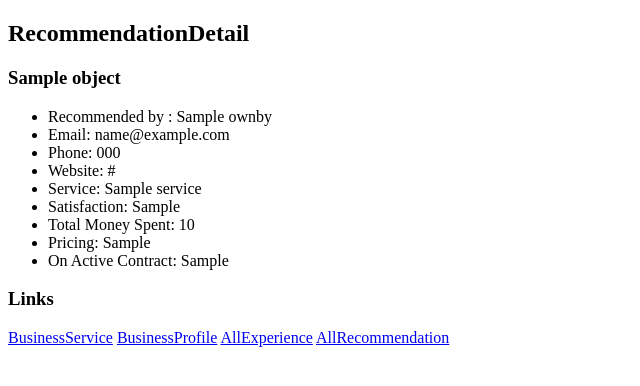
After one commit to koatse/ilikethem, a Django app: template recommend/templates/recommend/recommendation_detail.html in a window 1280 px wide. The commit adds this page. Shown: the top 386 px of the page, without its empty margins (0-640 px from the left). Run offline with Django 3.2, Linux system fonts and the light colour scheme; the template is opened without the code that fills it: most values are stand-ins (such as "Sample title", 1, 10 or a date in 2020).

Commit message:
added Recommendation pages

```diff
--- a/recommend/models.py
+++ b/recommend/models.py
@@ -56,4 +56,4 @@ class Recommendation(models.Model):
      main_reason_to_reuse = models.IntegerField(choices=REUSE_REASON_CHOICES, default = 5)
 
      def __str__(self):
-         return self.name + " (" + self.service.name + ")" + " - " + REUSE_REASON_CHOICES[self.main_reason_to_reuse][1]
+         return self.name + " (" + self.service.name + ")" + " - " + self.get_main_reason_to_reuse_display()
--- /dev/null
+++ b/recommend/templates/recommend/recommendation_detail.html
@@ -0,0 +1,16 @@
+{% extends 'rein/base.html' %}
+{% block content %}
+<h2>RecommendationDetail</h2>
+<h3> {{ object.name }}</h3>
+<ul>
+	<li> Recommended by : {{object.ownby}} </li>
+	<li> Email: {{ object.email }} </li>
+	<li> Phone: {{ object.phone }} </li>
+	<li> Website: {{ object.website }} </li>
+	<li> Service: {{ object.service }} </li>
+	<li> Satisfaction: {{ object.get_satisfaction_display }} </li>
+	<li> Total Money Spent: {{ object.get_total_money_spent_display }} </li>
+	<li> Pricing: {{ object.get_pricing_display }} </li>
+	<li> On Active Contract: {{ object.on_active_contract }} </li>
+</ul>
+{% endblock content %}
--- a/rein/templates/rein/base.html
+++ b/rein/templates/rein/base.html
@@ -23,6 +23,7 @@
 			<a href="{% url 'business:service' %}">BusinessService</a>
 			<a href="{% url 'business:profile' %}">BusinessProfile</a>
 			<a href="{% url 'experience:all' %}">AllExperience</a>
+			<a href="{% url 'recommend:all' %}">AllRecommendation</a>
 		{% endblock footer %}
 	</body>
 
--- a/rein/urls.py
+++ b/rein/urls.py
@@ -20,4 +20,5 @@ urlpatterns = [
     url(r'^admin/', admin.site.urls),
     url(r'^business/', include('business.urls', namespace="business")),
     url(r'^experience/', include('experience.urls', namespace="experience")),
+    url(r'^recommend/', include('recommend.urls', namespace="recommend")),
 ]
```
Also changed, not shown: recommend/templates/recommend/recommendation_list.html (added, +10 -0 lines), recommend/urls.py (added, +7 -0 lines), recommend/views.py (+8 -1 lines).
